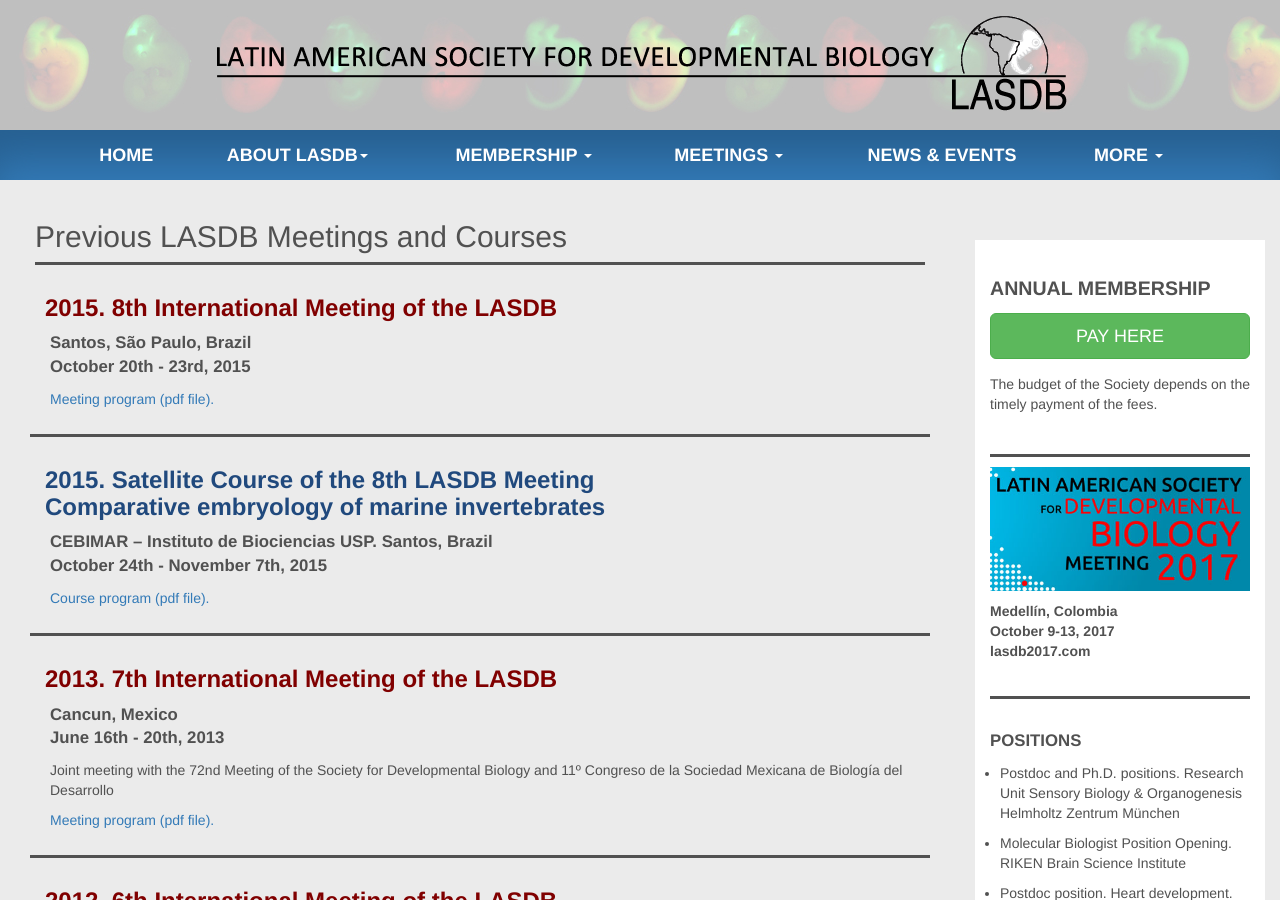
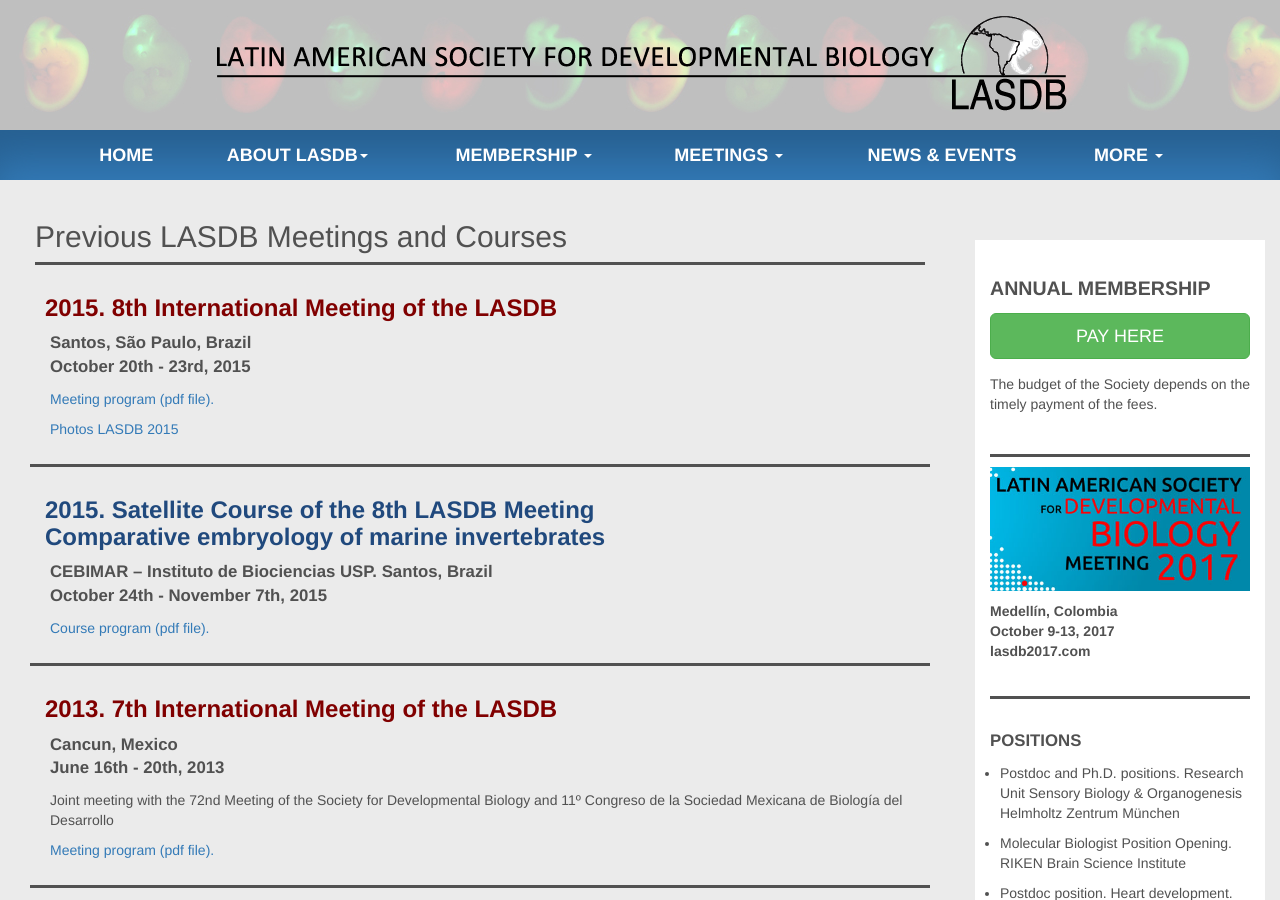
Before and after one commit to lasdb/lasdb.github.io, a Jekyll site: the page built from pages/previous-meetings.html, in a window 1280 px wide and 900 px high. Built offline with Jekyll 4.4.1, drawn with Linux system fonts in a browser that asks for light colours; nearby versions of some CDN libraries.

Commit message:
Update previous-meetings.html

```diff
--- a/pages/previous-meetings.html
+++ b/pages/previous-meetings.html
@@ -14,6 +14,7 @@
             <p style="font-weight:bold; font-size: 1.2em;"> Santos, São Paulo, Brazil <br> October 20th - 23rd, 2015 </p>
             <p> <a target="_blank" href="../pdfs/2015-meeting-program.pdf"> Meeting program (pdf file).</a>
             </p>
+            <p><a href="https://www.facebook.com/pg/lasdb.development/photos/?tab=album&album_id=399359173606841/" target="_blank">Photos LASDB 2015</a></p>
         </div>
     </div>
 </div>
```
